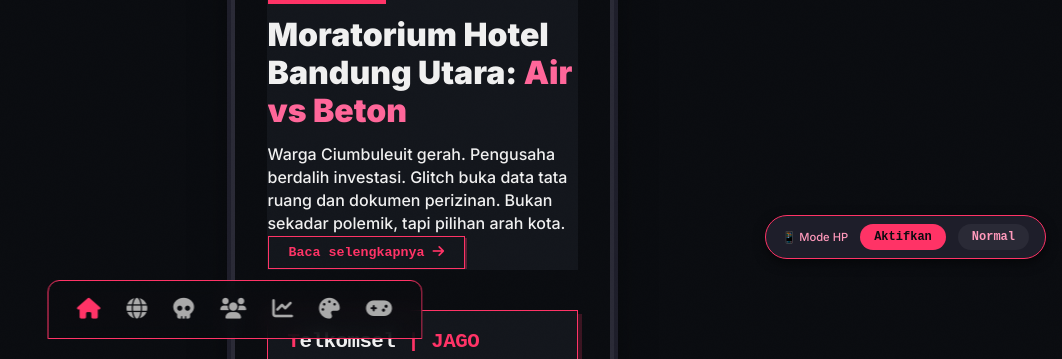
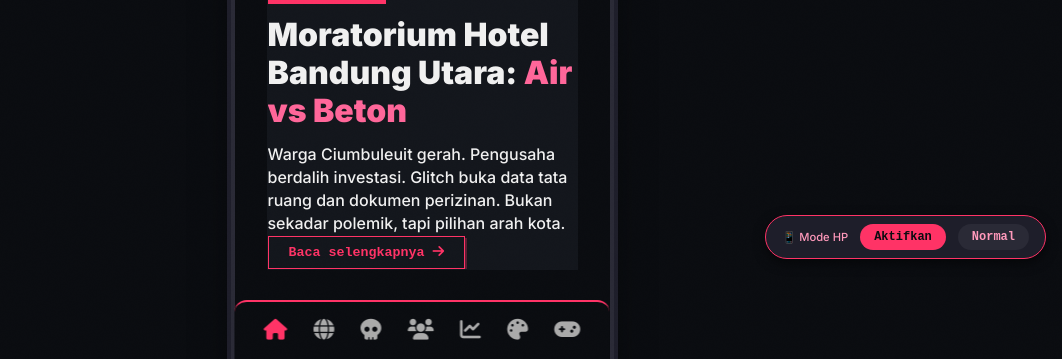
Before and after one commit to hendy-unggul/glitch-media, a website: page index.html in a window 1280 px wide. Both pictures are taken after a click on the button "Aktifkan". Shown: the part 441-800 px from the top of the page, without its empty margins (218-1280 px from the left). Drawn offline with nearby package versions, Linux system fonts and the light colour scheme.

Commit message:
Update index.html

```diff
--- a/index.html
+++ b/index.html
@@ -15,7 +15,9 @@
       color: #f0f0f0;
       line-height: 1.45;
       overflow-x: hidden;
-      padding-bottom: 100px;
+      /* Kunci: body minimal setinggi viewport, dan ada ruang untuk bottom nav */
+      min-height: 100vh;
+      padding-bottom: 80px;
       position: relative;
     }
     body::before {
@@ -80,7 +82,7 @@
       }
     }
 
-    /* ========== BOTTOM NAV (hanya ikon, tooltip hover) ========== */
+    /* ========== BOTTOM NAV - FIXED dan TETAP DI BAWAH ========== */
     .bottom-nav {
       position: fixed;
       bottom: 0;
@@ -143,7 +145,7 @@
     }
     @media (hover: none) { .nav-item::after { display: none; } }
 
-    /* ========== TOP BAR & DROPDOWN KOTA (tanpa tombol "ubah") ========== */
+    /* ========== TOP BAR & DROPDOWN KOTA ========== */
     .top-bar { background: #0a0c10; border-bottom: 1px solid rgba(255,51,102,0.3); padding: 12px 0; position: sticky; top: 0; z-index: 100; }
     .top-bar .container { display: flex; justify-content: space-between; align-items: center; }
     .lbs { font-size: 0.75rem; display: flex; align-items: center; gap: 6px; }
@@ -186,21 +188,29 @@
     .preview-toggle-bar button:active { transform: scale(0.96); }
     .preview-toggle-bar span { color: #ff99bb; font-size: 0.7rem; align-self: center; }
 
-    /* Mode HP preview */
+    /* Mode HP preview: konten dibatasi 375px, bottom nav tetap fixed */
+    body.mobile-preview .container,
+    body.mobile-preview .top-bar .container {
+      max-width: 375px;
+      margin-left: auto;
+      margin-right: auto;
+    }
+    body.mobile-preview .bottom-nav {
+      width: 375px;
+      left: 50%;
+      transform: translateX(-50%);
+      bottom: 0;
+      border-radius: 12px 12px 0 0;
+      background: #0a0c10;
+      border: none;
+      border-top: 2px solid #ff3366;
+    }
+    body.mobile-preview .top-bar { width: 375px; margin: 0 auto; position: sticky; top: 0; }
     body.mobile-preview .articles-grid {
       display: flex !important;
       flex-direction: column !important;
       grid-template-columns: unset !important;
     }
-    body.mobile-preview .container,
-    body.mobile-preview .top-bar .container,
-    body.mobile-preview .bottom-nav {
-      max-width: 375px;
-      margin-left: auto;
-      margin-right: auto;
-    }
-    body.mobile-preview .bottom-nav { width: 375px; left: auto; right: auto; margin: 0 auto; border-radius: 12px 12px 0 0; }
-    body.mobile-preview .top-bar { position: relative; width: 375px; margin: 0 auto; }
     .mobile-frame {
       max-width: 375px;
       margin: 0 auto;
```
